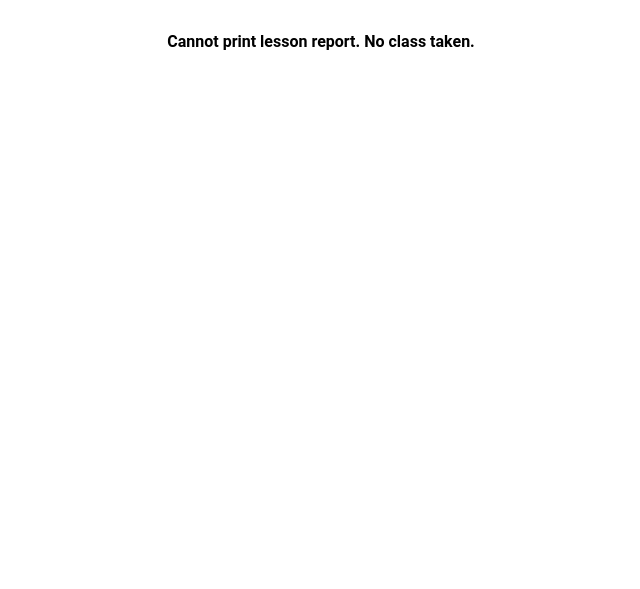
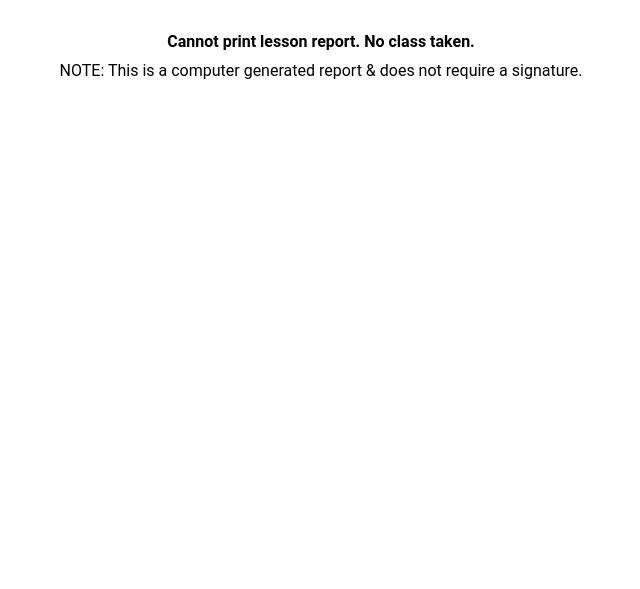
Before and after one commit to anandubey/projectAMS, a Django app: page /faculty/lesson_plan/print in a window 1280 px wide. Shown: the part 230-819 px from the top of the page, without its empty margins (319-959 px from the left). Run offline with Django 3.2, Linux system fonts and the light colour scheme; some libraries are stand-ins or nearby versions.

Commit message:
kuchh nahi bacha

```diff
--- a/faculty/static/faculty/css/faculty-home.css
+++ b/faculty/static/faculty/css/faculty-home.css
@@ -975,3 +975,10 @@
     align-items: center;
     flex-direction: column;
 }
+
+.info_footer{
+    position: relative;
+    clear: both;
+    margin: 0 auto;
+    margin-top: 10px;
+}
--- a/faculty/templates/faculty/attendance_report.html
+++ b/faculty/templates/faculty/attendance_report.html
@@ -84,4 +84,7 @@
         <h4>Cannot print report. No attendance given.</h4>
         {% endif %}
     </div>
+    <div class="info_footer">
+        NOTE: This is a computer generated report & does not require a signature.
+    </div>
 </body>
--- a/faculty/templates/faculty/lesson_plan.html
+++ b/faculty/templates/faculty/lesson_plan.html
@@ -72,11 +72,15 @@
             <span>{{ report.hod_name }}<br> HoD</span>
         </div>
         <div id="printcontrol">
-            <button onclick="document.getElementById('printcontrol').style='display: None';window.print();document.getElementById('printcontrol').style='display: inline'">Print this page</button>
-            <button onclick="window.close()">Close this page</button>
+            <button class="hod_button btn draw-border" onclick="document.getElementById('printcontrol').style='display: None';window.print();document.getElementById('printcontrol').style='display: inline'">Print this page</button>
+            <button class="hod_button btn draw-border" onclick="window.close()">Close this page</button>
         </div>
         {% else %}
         <h4>Cannot print lesson report. No class taken.</h4>
         {% endif %}
+        <div class="info_footer">
+            NOTE: This is a computer generated report & does not require a signature.
+        </div>
     </div>
+
 </body>
```
